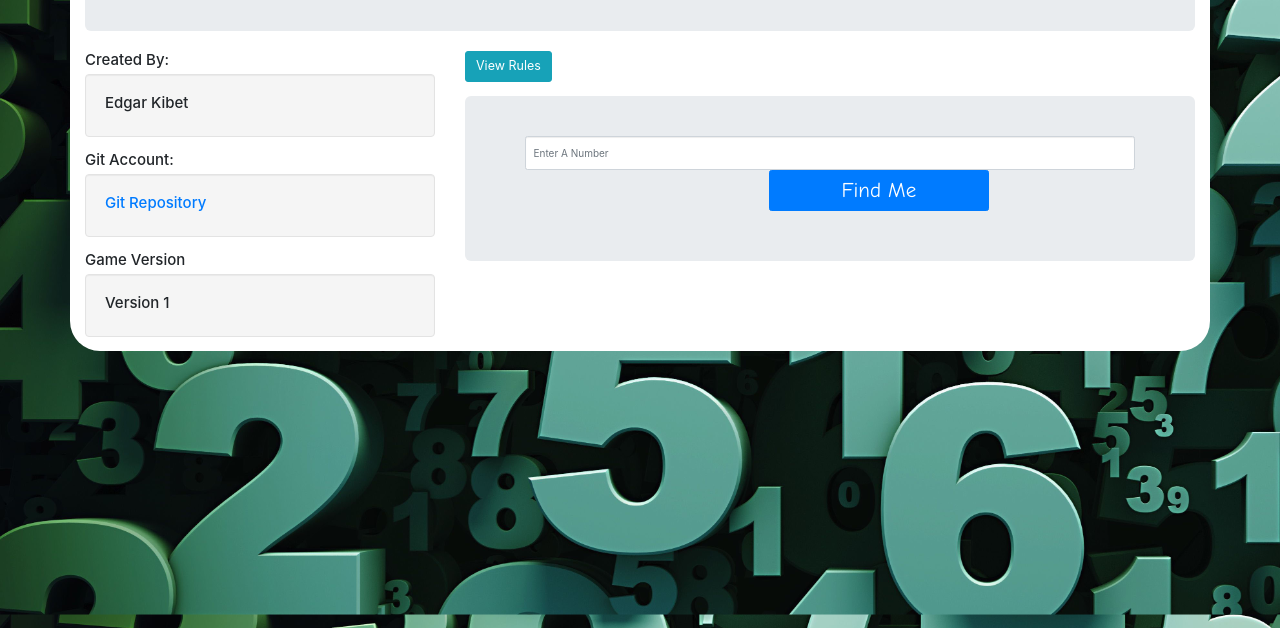
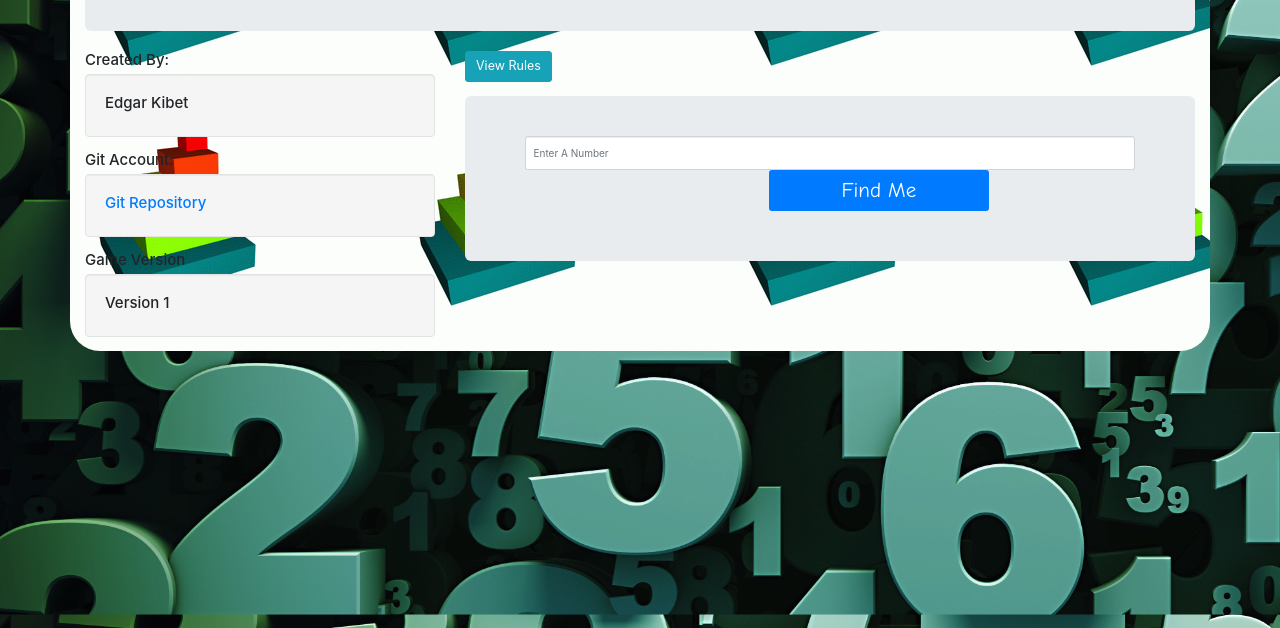
Before and after one commit to EKibet/pingpong, a plain HTML site: page index.html in a window 1280 px wide. Shown: the part 172-800 px from the top of the page. Drawn offline with nearby package versions, Linux system fonts and the light colour scheme.

```diff
--- a/css/style.css
+++ b/css/style.css
@@ -6,7 +6,7 @@ body{
   background-size: cover;
 }
 .container{
-  background-color: #fff;
+  background-image: url(../images/bg.gif);
   border-radius: 30px;
   margin-top: 3%;
 }
```
Also changed, not shown: images/bg.gif (added), 1 other file.
